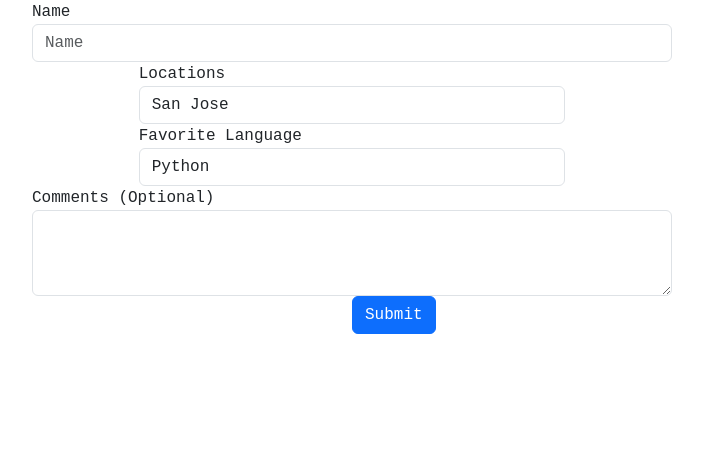
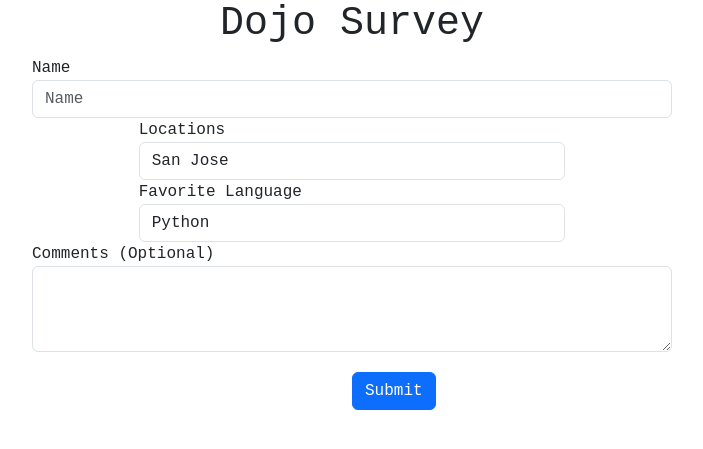
Before and after one commit to DavGonzaj/Dojo-Survey, a Flask app: page / in a window 1280 px wide. Shown: the top 449 px of the page, without its empty margins (288-991 px from the left). Run offline with Flask 3, Linux system fonts and the light colour scheme.

Commit message:
Dojo Survey

```diff
--- a/static/css/style.css
+++ b/static/css/style.css
@@ -11,5 +11,10 @@
 }
 
 .btn{
+    margin-top: 20px;
     margin-left: 50%;
 }
+
+.dojo{
+  text-align: center;
+}
--- a/templates/index.html
+++ b/templates/index.html
@@ -19,7 +19,7 @@
 </head>
 
 <body>
-
+<h1 class="dojo">Dojo Survey</h1>
   {% with messages = get_flashed_messages() %}
   {% if messages %}
   {% for message in messages %}
@@ -51,8 +51,8 @@
       <select class="form-control" id="favlanguage" name="favlanguage">
         <option value="Python">Python</option>
         <option value="Java">Java</option>
-        <option value="Swift">Ruby</option>
-        <option value="other">C++</option>
+        <option value="Ruby">Ruby</option>
+        <option value="C++">C++</option>
       </select>
     </div>
     <div class=" commentBox ml-3 form-group">
```
